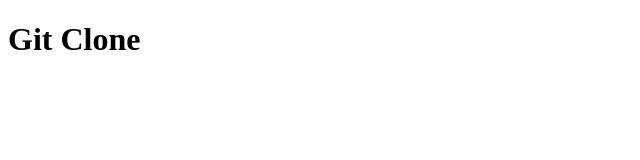
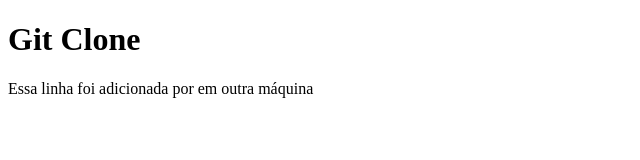
Before and after one commit to Dericones/github_lessions, a plain HTML site: page index.html in a window 1280 px wide. Shown: the whole page, without its empty margins (0-640 px from the left). Drawn offline with Linux system fonts and the light colour scheme.

Commit message:
add tag p

```diff
--- a/index.html
+++ b/index.html
@@ -8,5 +8,6 @@
 </head>
 <body>
   <h1>Git Clone</h1>
+  <p>Essa linha foi adicionada por em outra máquina </p>
 </body>
 </html>
```
